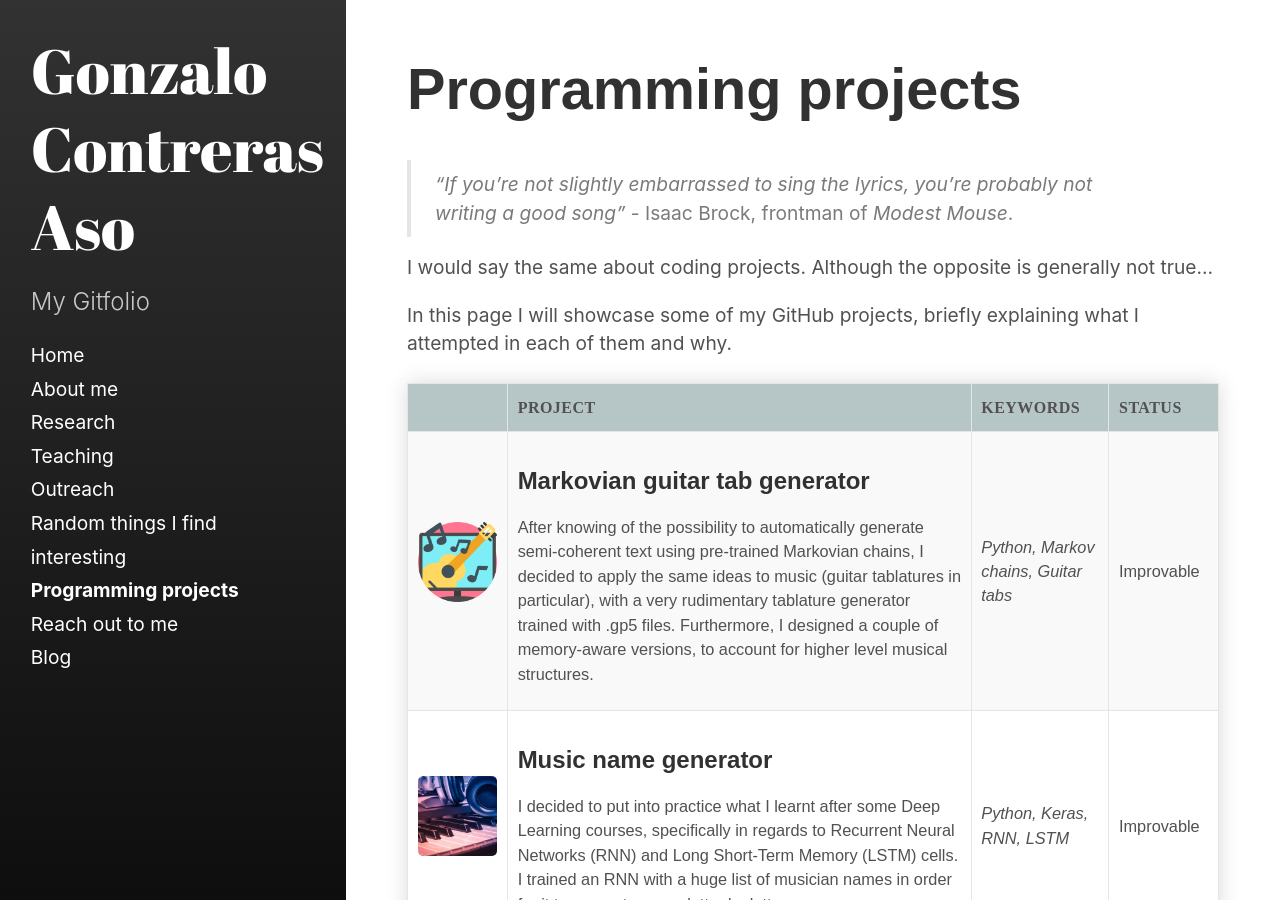
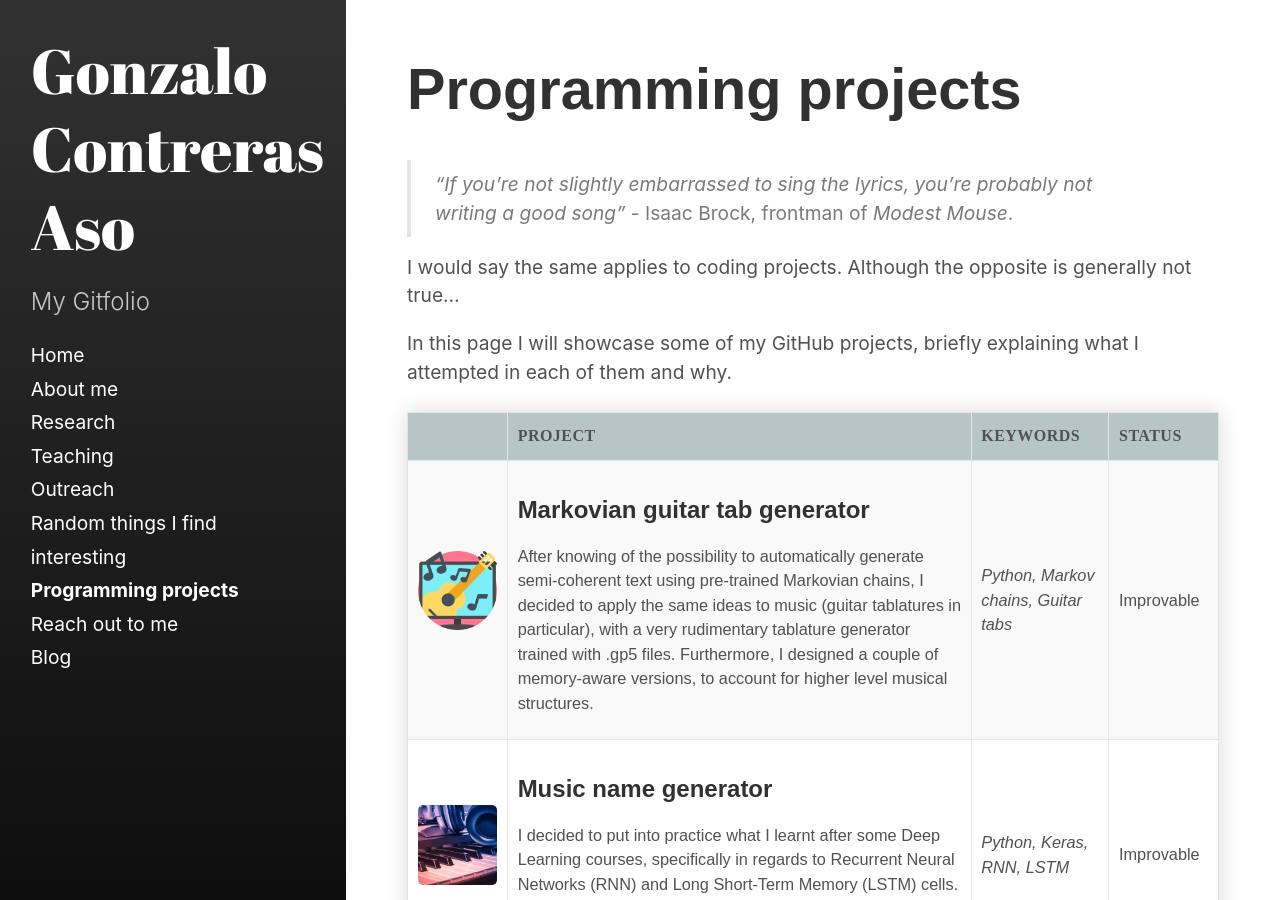
Before and after one commit to goznalo-git/portfolio, a Jekyll site: the page built from categories/06-projects.md, in a window 1280 px wide and 900 px high. Built offline with Jekyll 4.4.1, drawn with Linux system fonts in a browser that asks for light colours; some web fonts are replaced.

```diff
--- a/_includes/03-courses.html
+++ b/_includes/03-courses.html
@@ -4,7 +4,7 @@
 			Discrete Mathematics and Algebra (<em>2022-</em>)
 		</summary>
 		<div>
-      <strong>Where:</strong> URJC. <strong>Degrees:</strong> Software Engineering.
+      <strong>Where:</strong> URJC. <strong>Degrees:</strong> Software Engineering
     	<br>
 			<strong>Content (Discrete Mathematics):</strong> Diophantine equations. Modular arithmetic. Combinatorics. Graph theory.
 		<br>
--- a/categories/06-projects.md
+++ b/categories/06-projects.md
@@ -7,7 +7,7 @@ sidebar_link: true
 
 > _"If you're not slightly embarrassed to sing the lyrics, you're probably not writing a good song"_ - Isaac Brock, frontman of _Modest Mouse_.
 
-I would say the same about coding projects. Although the opposite is generally not true...
+I would say the same applies to coding projects. Although the opposite is generally not true...
 
 In this page I will showcase some of my GitHub projects, briefly explaining what I attempted in each of them and why.
 
```
Also changed, not shown: other parts of _includes/03-courses.html (+1 -1 lines), _includes/05-accordion.html (+18 -5 lines), categories/02-research.md (+6 -0 lines), categories/04-outreach.md (+4 -0 lines), _includes/03-material.html (line endings or trailing spaces).
